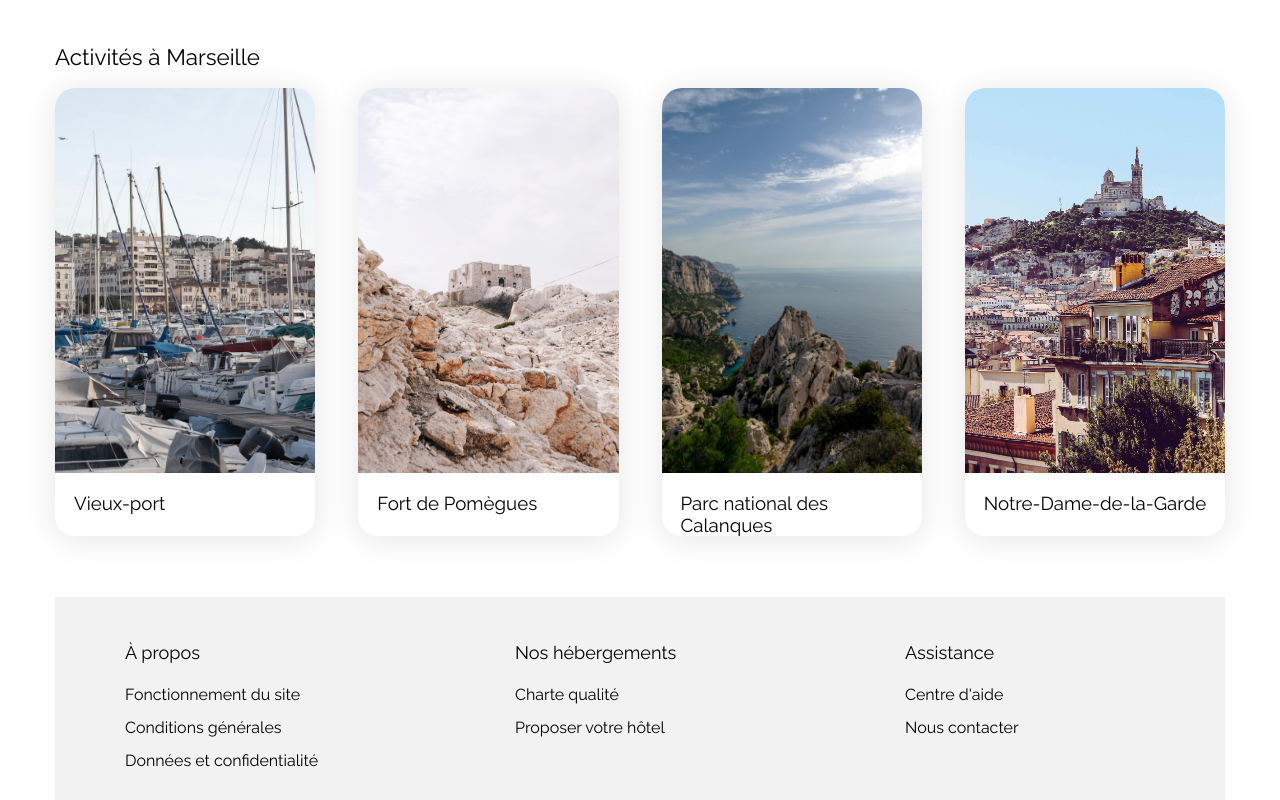
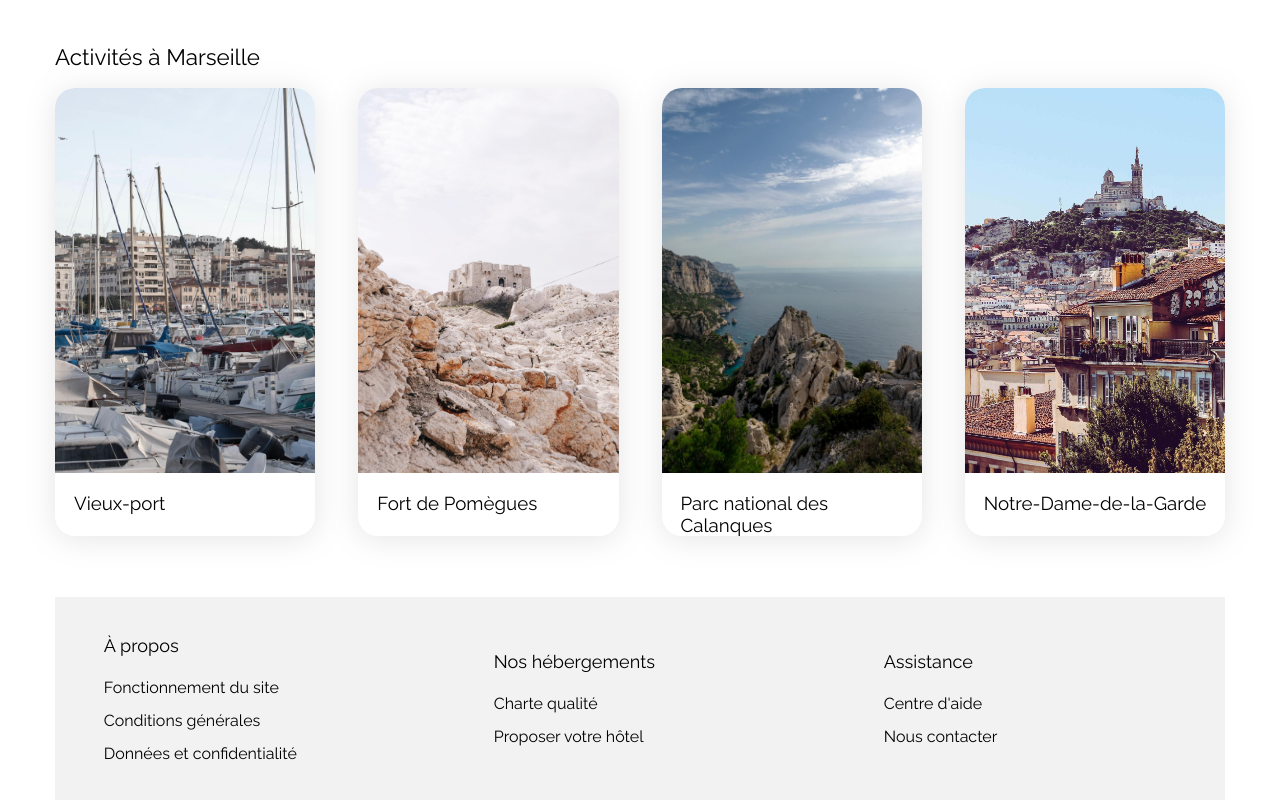
Before and after one commit to Earwen101/Pesty_Ameline_01122022, a plain HTML site: page index.html in a window 1280 px wide. Shown: the part 1070-1870 px from the top of the page. Drawn offline with Linux system fonts and the light colour scheme.

Commit message:
Update style.css

```diff
--- a/style/style.css
+++ b/style/style.css
@@ -428,11 +428,14 @@ footer {
   display: flex;
   width: 100%;
   height: 100%;
+  justify-content: space-around;
 }
 
 .menu-item {
-  padding: 45px 70px;
-  width: 100%;
+  width: 25%;
+  display: flex;
+  flex-direction: column;
+  justify-content: center;
 }
 
 .menu-item h3 {
@@ -879,6 +882,10 @@ a {
     padding: 45px 30px;
   }
 
+   footer .menu-item {
+    width: 100%
+  }
+
   .rectangle1 #grid-1 article a img {
     height: 100% !important;
   }
```
